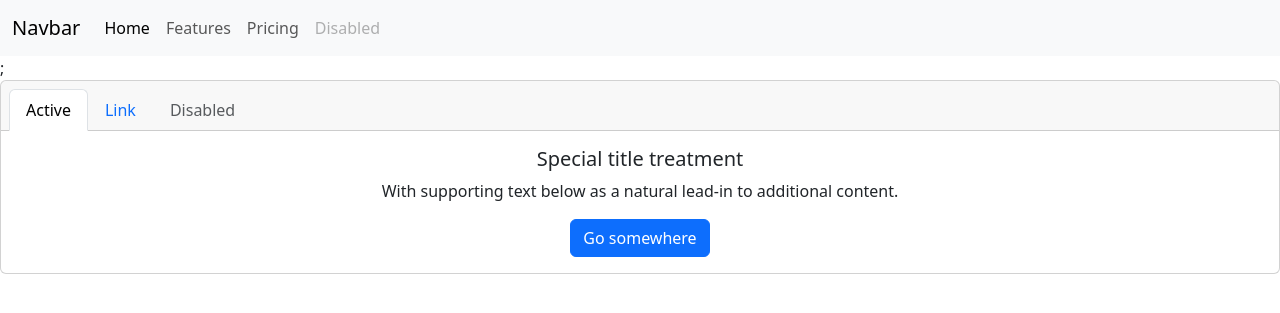
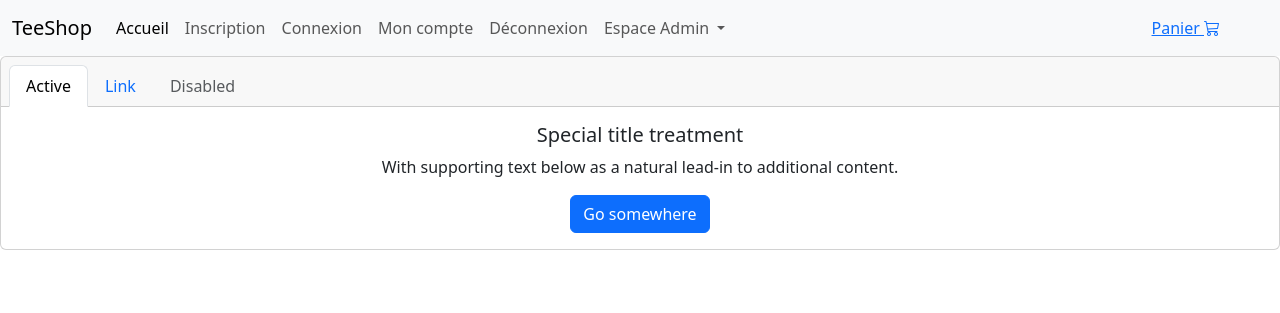
Before and after one commit to akkacha94/Teeshop, a Symfony app: template templates/base.html.twig in a window 1280 px wide. Shown: the top 313 px of the page. Run offline with Twig, Linux system fonts and the light colour scheme; the template is opened without the code that fills it, so the values that code supplies are empty; some libraries are stand-ins or nearby versions.

Commit message:
Update _nav.html.twig

```diff
--- a/templates/include/_nav.html.twig
+++ b/templates/include/_nav.html.twig
@@ -1,16 +1,46 @@
-<nav class="navbar navbar-expand-lg bg-body-tertiary">
-  <div class="container-fluid">
-    <a class="navbar-brand" href="#">Navbar</a>
-    <button class="navbar-toggler" type="button" data-bs-toggle="collapse" data-bs-target="#navbarNavAltMarkup" aria-controls="navbarNavAltMarkup" aria-expanded="false" aria-label="Toggle navigation">
-      <span class="navbar-toggler-icon"></span>
-    </button>
-    <div class="collapse navbar-collapse" id="navbarNavAltMarkup">
-      <div class="navbar-nav">
-        <a class="nav-link active" aria-current="page" href="#">Home</a>
-        <a class="nav-link" href="#">Features</a>
-        <a class="nav-link" href="#">Pricing</a>
-        <a class="nav-link disabled">Disabled</a>
-      </div>
+<nav class="navbar navbar-expand-lg navbar-light bg-light">
+    <div class="container-fluid">
+        <a class="navbar-brand" href="#">TeeShop</a>
+        <button class="navbar-toggler" type="button" data-bs-toggle="collapse" data-bs-target="#navbarSupportedContent" aria-controls="navbarSupportedContent" aria-expanded="false" aria-label="Toggle navigation">
+            <span class="navbar-toggler-icon"></span>
+        </button>
+        <div class="collapse navbar-collapse" id="navbarSupportedContent">
+            <ul class="navbar-nav me-auto mb-2 mb-lg-0">
+                <li class="nav-item">
+                    <a class="nav-link active" aria-current="page" href="#">Accueil</a>
+                </li>
+
+                <li class="nav-item">
+                    <a class="nav-link" href="#">Inscription</a>
+                </li>
+                <li class="nav-item">
+                    <a class="nav-link" href="#">Connexion</a>
+                </li>
+
+                <li class="nav-item">
+                    <a class="nav-link" href="#">Mon compte</a>
+                </li>
+                <li class="nav-item">
+                    <a class="nav-link" href="#">Déconnexion</a>
+                </li>
+
+                <li class="nav-item dropdown">
+                    <a class="nav-link dropdown-toggle" href="#" id="navbarDropdown" role="button" data-bs-toggle="dropdown" aria-expanded="false">
+                        Espace Admin
+                    </a>
+                    <ul class="dropdown-menu" aria-labelledby="navbarDropdown">
+                        <li><a class="dropdown-item" href="#">Dashboard</a></li>
+                        <li><hr class="dropdown-divider"></li>
+                        <li><a class="dropdown-item" href="#">Gestion des produits</a></li>
+                        <li><a class="dropdown-item" href="#">Gestion des membres</a></li>
+                        <li><a class="dropdown-item" href="#">Gestion des commandes</a></li>
+                    </ul>
+                </li>
+                </li>
+            </ul>
+         <div class="me-5">
+             <a href="#" class="btn-warning btn-sm">Panier <i class="bi bi-cart3"></i></a>
+          </div>
+        </div>
     </div>
-  </div>
-</nav>;
+</nav>
```
